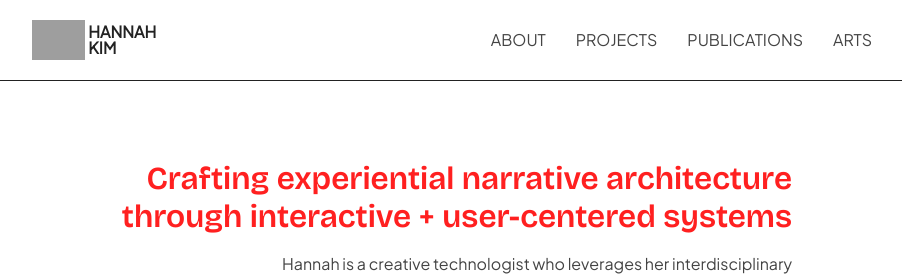
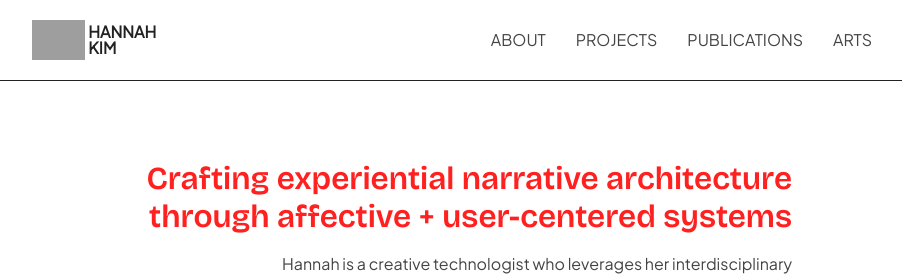
Before and after one commit to Gamddalki/hannahkim, a React (Create React App) app: page / in a window 1280 px wide. Shown: the top 277 px of the page, without its empty margins (188-1090 px from the left). Built offline with nearby package versions, Linux system fonts and the light colour scheme; grey boxes are pictures that could not be loaded.

Commit message:
🔧 chore: Update main phrase

```diff
--- a/src/Routes/Home.js
+++ b/src/Routes/Home.js
@@ -74,7 +74,7 @@ const Home = memo(() => {
       <Main>
         <Hero>
           <RightHeadline>
-            {`Crafting experiential narrative architecture\nthrough interactive + user-centered systems`}
+            {`Crafting experiential narrative architecture\nthrough affective + user-centered systems`}
           </RightHeadline>
           <RightSub>
             Hannah is a creative technologist who leverages her
```
